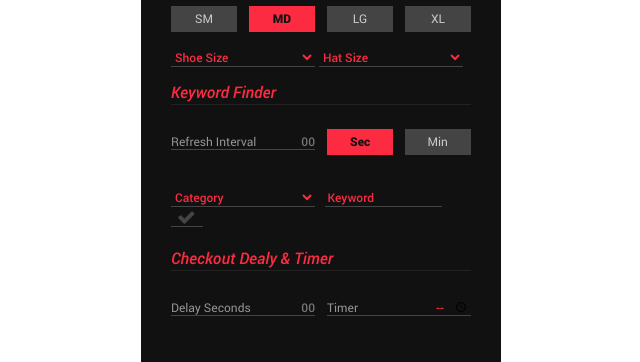
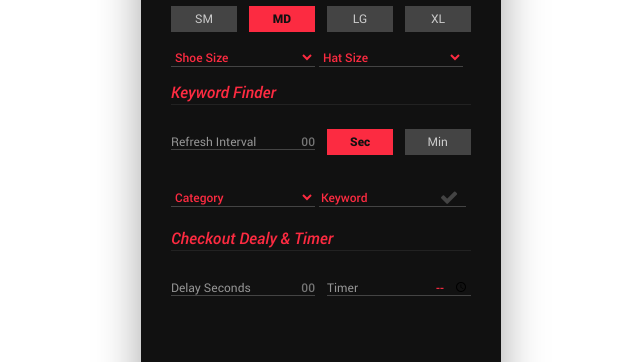
Before and after one commit to nerioslamaj/supercop, a plain HTML site: page index.html in a window 1280 px wide. Shown: the part 128-490 px from the top of the page, without its empty margins (319-959 px from the left). Drawn offline with nearby package versions, Linux system fonts and the light colour scheme.

Commit message:
Updating the space

```diff
--- a/style/style.css
+++ b/style/style.css
@@ -25,6 +25,10 @@
     src: url(fonts/Roboto-Black.ttf);
 }
 
+body {
+  background-color: #fee9ff;
+}
+
 p {
   font-family: 'RobotoR';
   font-size: 12px;
@@ -44,6 +48,7 @@ p {
   background-color: #111;
   padding: 30px;
   margin: 30px auto;
+  box-shadow: 0 4px 42px rgba(0,0,0,.35);
 }
 
 .main-wrapper .logo {
@@ -235,11 +240,10 @@ select option {
   border-bottom: 1px solid #444;
   padding: 0 8px 1px 0;
   margin: 0;
-  margin-left: 2.2%;
 }
 
 .list .drop input {
-  width: 39%;
+  width: 37%;
   margin-right: 0;
   margin-left: 0;
   background: transparent;
```
Also changed, not shown: Supreme.jpg (deleted).
